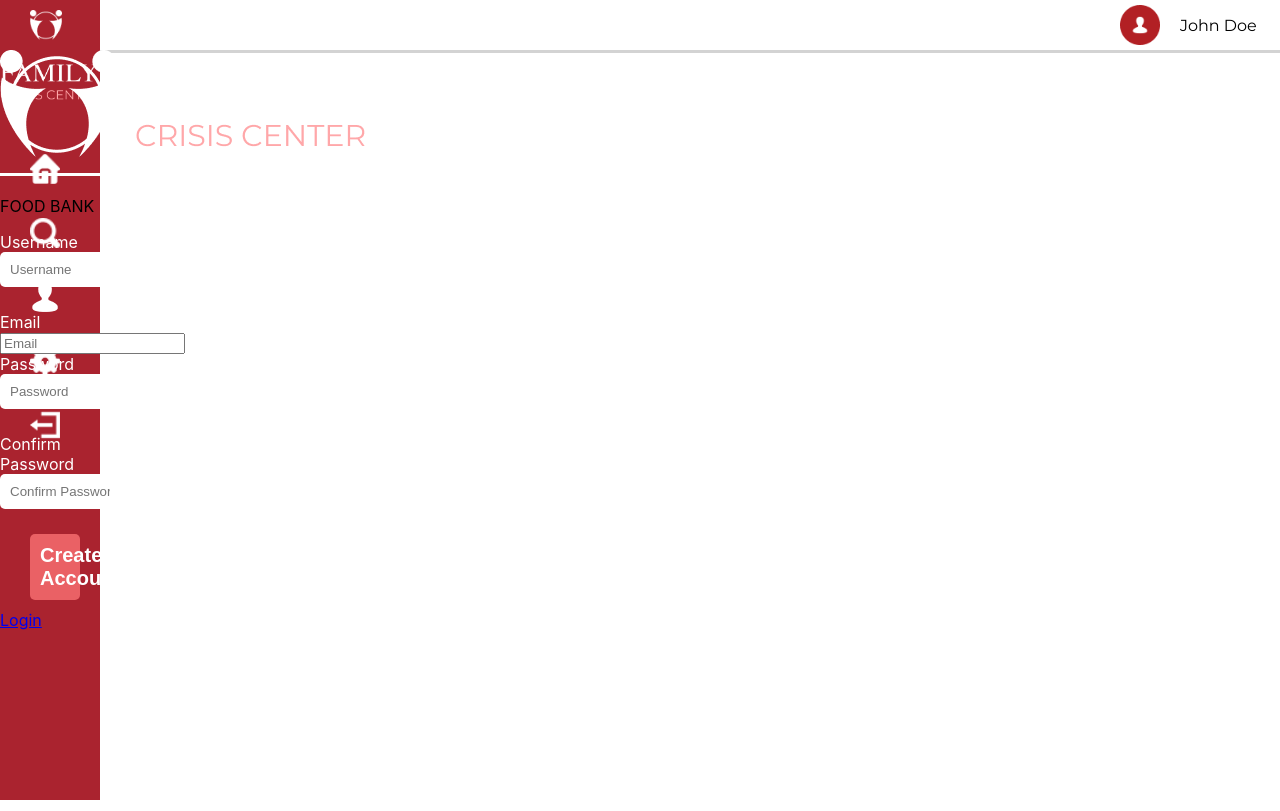
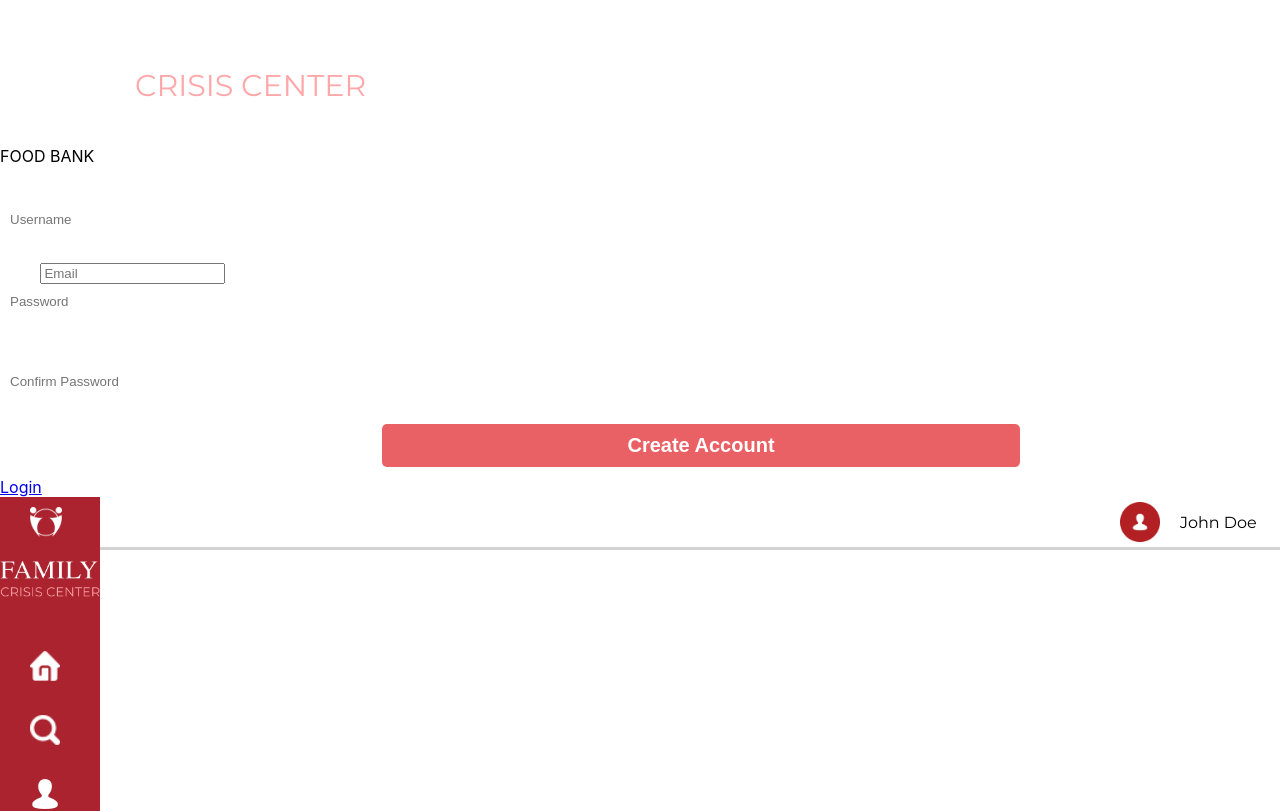
Before and after one commit to ACM-Service-Project/ACM-Service-Project-Frontend, a React (Create React App) app in the folder acm-service-project/: page /register in a window 1280 px wide. Shown: the top 811 px of the page. Built offline with nearby package versions, Linux system fonts and the light colour scheme.

Commit message:
fixed login_container

```diff
--- a/acm-service-project/src/pages/Register.js
+++ b/acm-service-project/src/pages/Register.js
@@ -5,7 +5,7 @@ import LoginLogo from '../assets/loginLogo.png';
 
 function Register(){
     return (
-        <div>
+        <div className='login_container'>
             <div className='left_photo_container'></div>
             <div className='right_container'>
                 <div className='content_container'>
```
